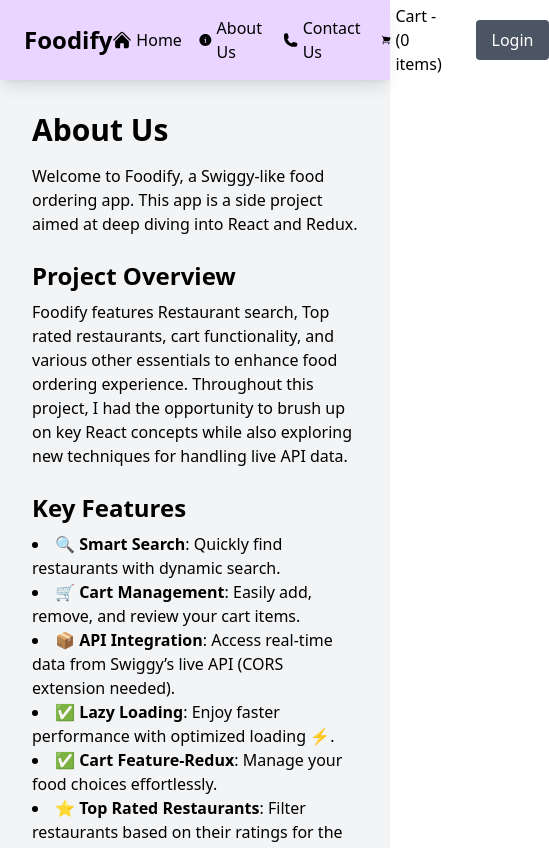
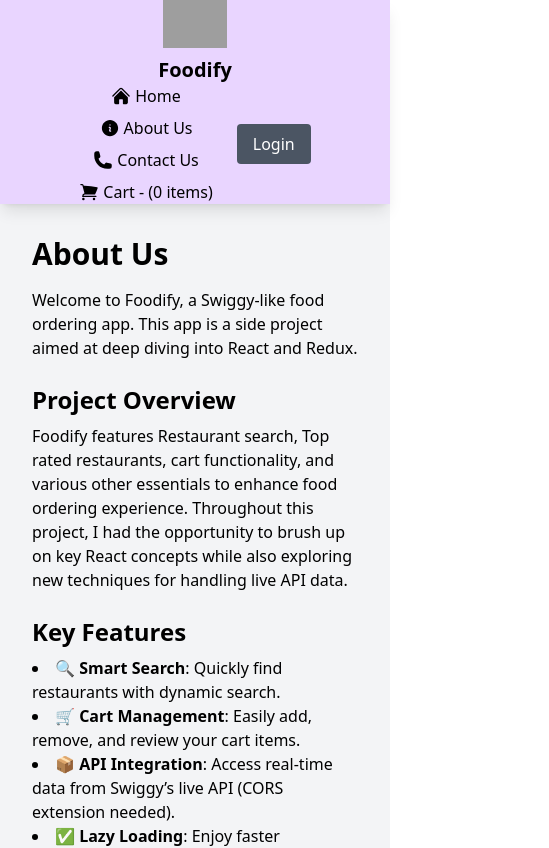
Before and after one commit to vinaykanakam/Get-Foodify, a React (Vite) app: page /about in a window 390 px wide. Shown: the top 848 px of the page, 549 px wide, since content can reach past the window. Built offline with nearby package versions, Linux system fonts and the light colour scheme; grey boxes are pictures that could not be loaded.

Commit message:
Fixed responsiveness issues

```diff
--- a/src/components/Body.js
+++ b/src/components/Body.js
@@ -67,7 +67,7 @@
               <input
                 type="text"
                 data-testid="searchInput"
-                className="bg-gray-100 border border-solid border-black px-2 py-1 mr-2  hover:bg-white transition"
+                className="bg-gray-100 border border-solid border-black px-2 py-1 mr-2 sm:mr-4 sm:px-4 hover:bg-white transition"
                 value={searchText}
                 onChange={(e)=>{
                   setsearchText(e.target.value);
@@ -120,7 +120,7 @@
               </Link>
             ))}
             </div> */}
-            <div className="flex flex-wrap justify-center">
+            <div className="grid grid-cols-1 sm:grid-cols-2 md:grid-cols-3 lg:grid-cols-4 gap-4">
             {
             filteredRestaurant.map((restaurant, index) => (
             <Link key={`${restaurant.info.id}-${index}`} to={"/restaurants/"+ restaurant.info.id}>
--- a/src/components/Header.js
+++ b/src/components/Header.js
@@ -13,13 +13,13 @@
     const cartItems = useSelector((store) => store.cart.items);
 
     return (
-        <div className="sticky top-0 flex justify-between items-center bg-purple-200 h-20 px-6 shadow-lg z-10">
+        <div className="sticky top-0 flex flex-col md:flex-row justify-between items-center bg-purple-200 h-auto md:h-20 px-6 shadow-lg z-10">
             <div className="flex items-center h-full">
-                <img className="w-20 h-auto" src={LOGO_URL} alt="Logo" />
+                <img className="w-16 h-auto" src={LOGO_URL} alt="Logo" />
             </div>
-            <h1 className="text-2xl font-bold text-black text-center flex-grow">Foodify</h1>
+            <h1 className="text-xl md:text-2xl font-bold text-black text-center flex-grow mt-2 md:mt-0">Foodify</h1>
             <div className="flex items-center space-x-6">
-                <ul className="flex items-center space-x-4">
+            <ul className="flex flex-col md:flex-row items-center space-y-2 md:space-y-0 md:space-x-4">
                     <li className="flex items-center text-black hover:text-gray-600 transition">
                         <HomeIcon className="h-5 w-5 mr-1" />
                         <Link to="/">Home</Link>
```
Also changed, not shown: 4 other files (tests, documents, lock files or other folders).
